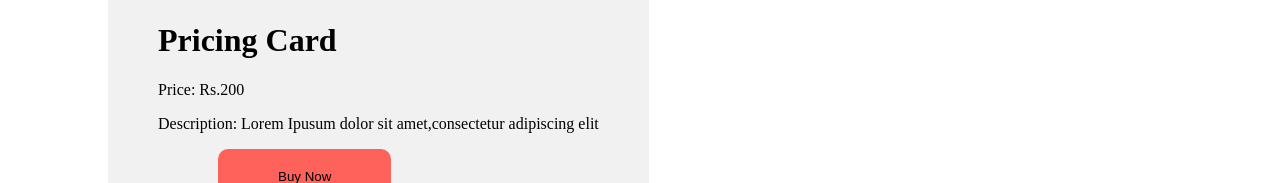
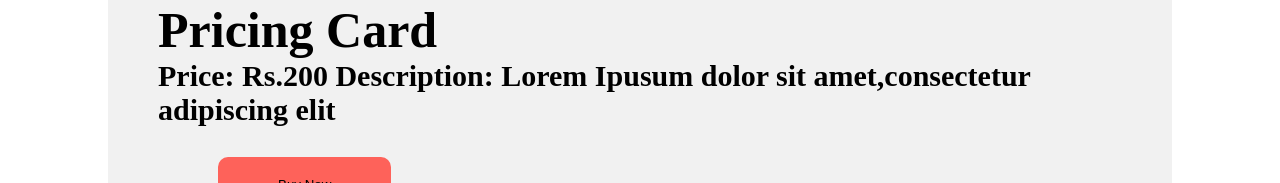
Before and after one commit to acciojob/pricing-card-Harikakashraju, a website: page main.html in a window 1280 px wide. Shown: the part 286-469 px from the top of the page. Drawn offline with Linux system fonts and the light colour scheme.

Commit message:
created a submission

```diff
--- a/main.html
+++ b/main.html
@@ -11,8 +11,8 @@
 	<div class="test">
 	<img src="https://images.pexels.com/photos/207962/pexels-photo-207962.jpeg?auto=compress&cs=tinysrgb&dpr=2&h=650&w=940" width="300">
 	<h1>Pricing Card</h1>
-	<p>Price: Rs.200</p>
-	<p>Description: Lorem Ipusum dolor sit amet,consectetur adipiscing elit</p>
+	<p>Price: Rs.200
+	Description: Lorem Ipusum dolor sit amet,consectetur adipiscing elit</p>
 	<button>Buy Now</button>
 	</div>
     <script type="text/javascript" src="./script.js">
--- a/styles.css
+++ b/styles.css
@@ -5,6 +5,7 @@
 	padding: 50px 50px;
 	align-items: center;
 	background-color: #F1F1F1;
+
 }
 .test button{
 	background-color: #FE625A;
@@ -14,3 +15,15 @@
 	margin-left: 60px;
 	border: none;
 }
+.test h1{
+	margin: 0;
+	font-size: 50px;
+}
+p{
+	font-weight: bold;
+	font-size: 30px;
+	display: flex;
+	justify-content: center;
+	align-items: center;
+	margin-top: 0;
+}
```
